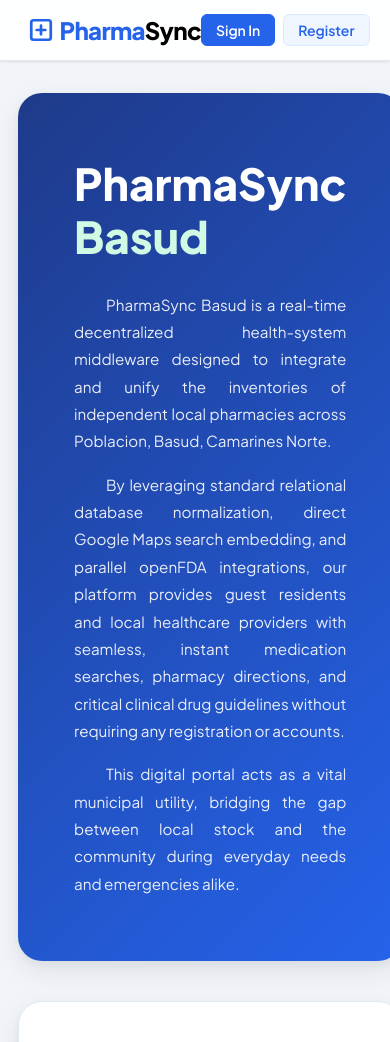
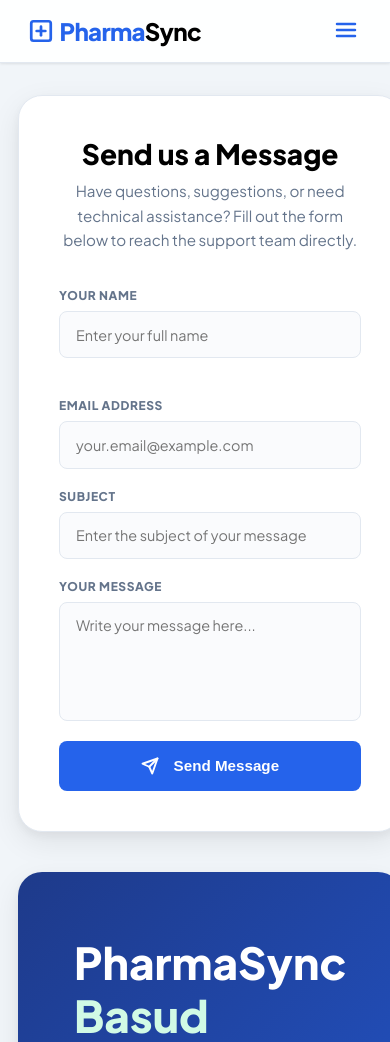
Before and after one commit to ITJosiah/IntegFinalProj, a PHP site: page /customer_about.php in a window 390 px wide. Shown: the top 1042 px of the page. Run offline with PHP 8.4, Linux system fonts and the light colour scheme; some libraries are stand-ins or nearby versions.

Commit message:
feat: add responsive navbar component and update customer about page layout

```diff
--- a/assets/css/global.css
+++ b/assets/css/global.css
@@ -68,12 +68,19 @@ body {
     top: 0;
     z-index: 100;
     width: 100%;
+    border-bottom: 1px solid var(--border);
+    box-shadow: var(--shadow-sm);
+    padding: 0.85rem 1.75rem;
+}
+
+.navbar::before {
+    content: '';
+    position: absolute;
+    top: 0; left: 0; right: 0; bottom: 0;
     background: rgba(255, 255, 255, 0.92);
     backdrop-filter: blur(16px);
     -webkit-backdrop-filter: blur(16px);
-    border-bottom: 1px solid var(--border);
-    box-shadow: var(--shadow-sm);
-    padding: 0.85rem 1.75rem;
+    z-index: -1;
 }
 
 .nav-container {
@@ -275,11 +282,141 @@ body {
     overflow-y: auto;
 }
 
+/* Desktop Defaults for Mobile Elements */
+.mobile-overlay {
+    display: none;
+}
+
+.mobile-drawer {
+    display: contents; /* Allows children to participate in flex layout of .nav-container */
+}
+
+.drawer-header {
+    display: none;
+}
+
+/* Mobile Menu Button */
+.mobile-menu-btn {
+    display: none;
+    background: transparent;
+    border: none;
+    color: var(--primary);
+    cursor: pointer;
+    padding: 0.25rem;
+}
+
 /* ── RESPONSIVE (Navbar & Footer) ── */
 @media (max-width: 768px) {
+    .nav-container {
+        flex-wrap: wrap;
+        gap: 0.5rem;
+        justify-content: space-between;
+        align-items: center;
+    }
+
+    .mobile-menu-btn {
+        display: block;
+        order: 2;
+    }
+
+    /* Overlay */
+    .mobile-overlay {
+        display: block;
+        position: fixed;
+        top: 0;
+        left: 0;
+        width: 100%;
+        height: 100%;
+        background: rgba(15, 23, 42, 0.5);
+        backdrop-filter: blur(4px);
+        -webkit-backdrop-filter: blur(4px);
+        z-index: 1050;
+        opacity: 0;
+        visibility: hidden;
+        transition: opacity 0.3s ease;
+    }
+    .mobile-overlay.open {
+        opacity: 1;
+        visibility: visible;
+    }
+
+    /* Drawer */
+    .mobile-drawer {
+        display: flex;
+        position: fixed;
+        top: 0;
+        right: -100%; /* Hidden off-screen to the right */
+        width: 33.33%; /* Takes up 1/3 of the screen */
+        min-width: 220px; /* Ensures it doesn't get impossibly thin on very small phones */
+        max-width: 320px;
+        height: 100%;
+        background: #ffffff;
+        box-shadow: -5px 0 25px rgba(0, 0, 0, 0.1);
+        z-index: 1100;
+        flex-direction: column;
+        padding: 1.5rem;
+        transition: right 0.3s cubic-bezier(0.4, 0, 0.2, 1);
+        overflow-y: auto;
+    }
+    .mobile-drawer.open {
+        right: 0;
+    }
+
+    /* Drawer Header */
+    .drawer-header {
+        display: flex;
+        justify-content: space-between;
+        align-items: center;
+        margin-bottom: 2rem;
+        padding-bottom: 1rem;
+        border-bottom: 1px solid var(--border);
+    }
+    .drawer-close-btn {
+        background: none;
+        border: none;
+        font-size: 2rem;
+        color: var(--text-faint);
+        cursor: pointer;
+        line-height: 1;
+    }
+
+    /* Inner elements */
     .nav-tabs {
-        display: none;
+        position: static;
+        transform: none;
+        width: 100%;
+        flex-direction: column;
+        align-items: stretch;
+        margin-top: 0;
+        background: transparent;
+        padding: 0;
+        border: none;
+        gap: 0.5rem;
     }
+
+    .nav-tabs li a {
+        text-align: left;
+        padding: 0.85rem 1rem;
+        margin-bottom: 0;
+        background: var(--bg-page);
+        border-radius: 0.5rem;
+    }
+
+    .nav-user {
+        flex-direction: column;
+        align-items: stretch;
+        margin-top: 2rem;
+        gap: 0.75rem;
+    }
+
+    .nav-user > a, .nav-user > span {
+        width: 100%;
+        justify-content: center;
+        text-align: center;
+        margin: 0;
+    }
+
+
 
     .site-footer {
         flex-direction: column;
--- a/customer_about.php
+++ b/customer_about.php
@@ -28,25 +28,7 @@ $activePage = 'about';
 
                 <!-- ── SPLIT LAYOUT ── -->
                 <div class="about-split-layout">
-                    <!-- Left Column: Info -->
-                    <div class="about-info-col">
-                        <section class="about-hero">
-                            <h1 class="about-title">
-                                PharmaSync <span>Basud</span>
-                            </h1>
-                            <p class="about-subtitle">
-                                PharmaSync Basud is a real-time decentralized health-system middleware designed to integrate and unify the inventories of independent local pharmacies across Poblacion, Basud, Camarines Norte.
-                            </p>
-                            <p class="about-subtitle" style="margin-top: 1rem;">
-                                By leveraging standard relational database normalization, direct Google Maps search embedding, and parallel openFDA integrations, our platform provides guest residents and local healthcare providers with seamless, instant medication searches, pharmacy directions, and critical clinical drug guidelines without requiring any registration or accounts.
-                            </p>
-                            <p class="about-subtitle" style="margin-top: 1rem;">
-                                This digital portal acts as a vital municipal utility, bridging the gap between local stock and the community during everyday needs and emergencies alike.
-                            </p>
-                        </section>
-                    </div>
-
-                    <!-- Right Column: Email Form -->
+                    <!-- Left Column: Email Form -->
                     <div class="about-form-col">
                         <section class="contact-section">
                             <div class="glass-card contact-card animate-fade">
@@ -95,6 +77,24 @@ $activePage = 'about';
                                     </button>
                                 </form>
                             </div>
+                        </section>
+                    </div>
+
+                    <!-- Right Column: Info -->
+                    <div class="about-info-col">
+                        <section class="about-hero">
+                            <h1 class="about-title">
+                                PharmaSync <span>Basud</span>
+                            </h1>
+                            <p class="about-subtitle">
+                                PharmaSync Basud is a real-time decentralized health-system middleware designed to integrate and unify the inventories of independent local pharmacies across Poblacion, Basud, Camarines Norte.
+                            </p>
+                            <p class="about-subtitle" style="margin-top: 1rem;">
+                                By leveraging standard relational database normalization, direct Google Maps search embedding, and parallel openFDA integrations, our platform provides guest residents and local healthcare providers with seamless, instant medication searches, pharmacy directions, and critical clinical drug guidelines without requiring any registration or accounts.
+                            </p>
+                            <p class="about-subtitle" style="margin-top: 1rem;">
+                                This digital portal acts as a vital municipal utility, bridging the gap between local stock and the community during everyday needs and emergencies alike.
+                            </p>
                         </section>
                     </div>
                 </div>
--- a/includes/navbar.php
+++ b/includes/navbar.php
@@ -41,7 +41,14 @@ $pharmaName = $pharmaNames[$pharmaCode] ?? "Pharmacy Portal";
             <span>Pharma<span class="sync-part" style="color: black;">Sync</span></span>
         </a>
 
-        <ul class="nav-tabs">
+        <div class="mobile-overlay" id="mobileOverlay" onclick="toggleMobileMenu()"></div>
+        <div class="mobile-drawer" id="mobileDrawer">
+            <div class="drawer-header">
+                <span style="font-weight: 800; color: var(--primary); font-size: 1.25rem;">Menu</span>
+                <button class="drawer-close-btn" onclick="toggleMobileMenu()">&times;</button>
+            </div>
+
+            <ul class="nav-tabs">
             <?php foreach ($navItems as $key => $item): ?>
                 <li>
                     <a href="<?= htmlspecialchars($item['href']) ?>"
@@ -189,5 +196,22 @@ $pharmaName = $pharmaNames[$pharmaCode] ?? "Pharmacy Portal";
                 <a href="register.php" class="btn-switch-role">Register</a>
             <?php endif; ?>
         </div>
+        </div>
+
+        <!-- Mobile Menu Toggle -->
+        <button class="mobile-menu-btn" onclick="toggleMobileMenu()" aria-label="Toggle menu">
+            <svg width="24" height="24" viewBox="0 0 24 24" fill="none" stroke="currentColor" stroke-width="2.5" stroke-linecap="round" stroke-linejoin="round">
+                <line x1="3" y1="12" x2="21" y2="12"></line>
+                <line x1="3" y1="6" x2="21" y2="6"></line>
+                <line x1="3" y1="18" x2="21" y2="18"></line>
+            </svg>
+        </button>
     </div>
 </nav>
+
+<script>
+    function toggleMobileMenu() {
+        document.getElementById('mobileDrawer').classList.toggle('open');
+        document.getElementById('mobileOverlay').classList.toggle('open');
+    }
+</script>
```
